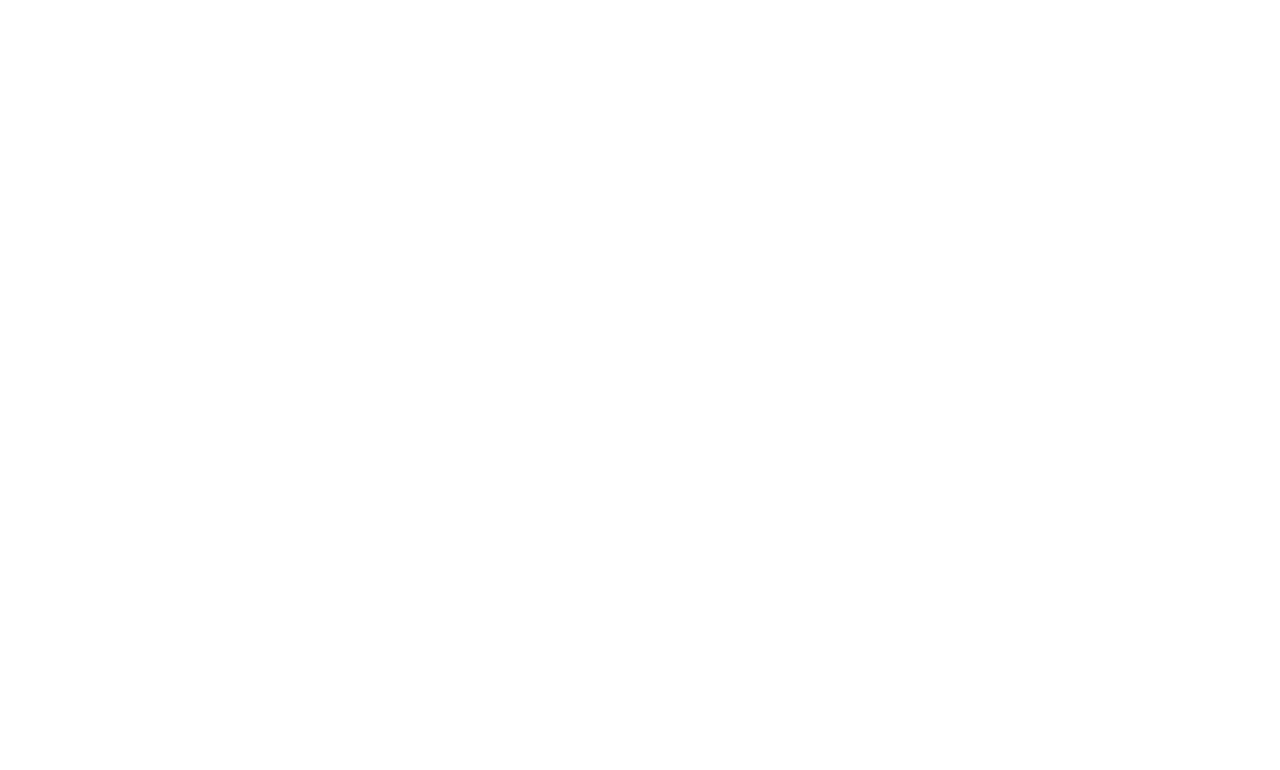
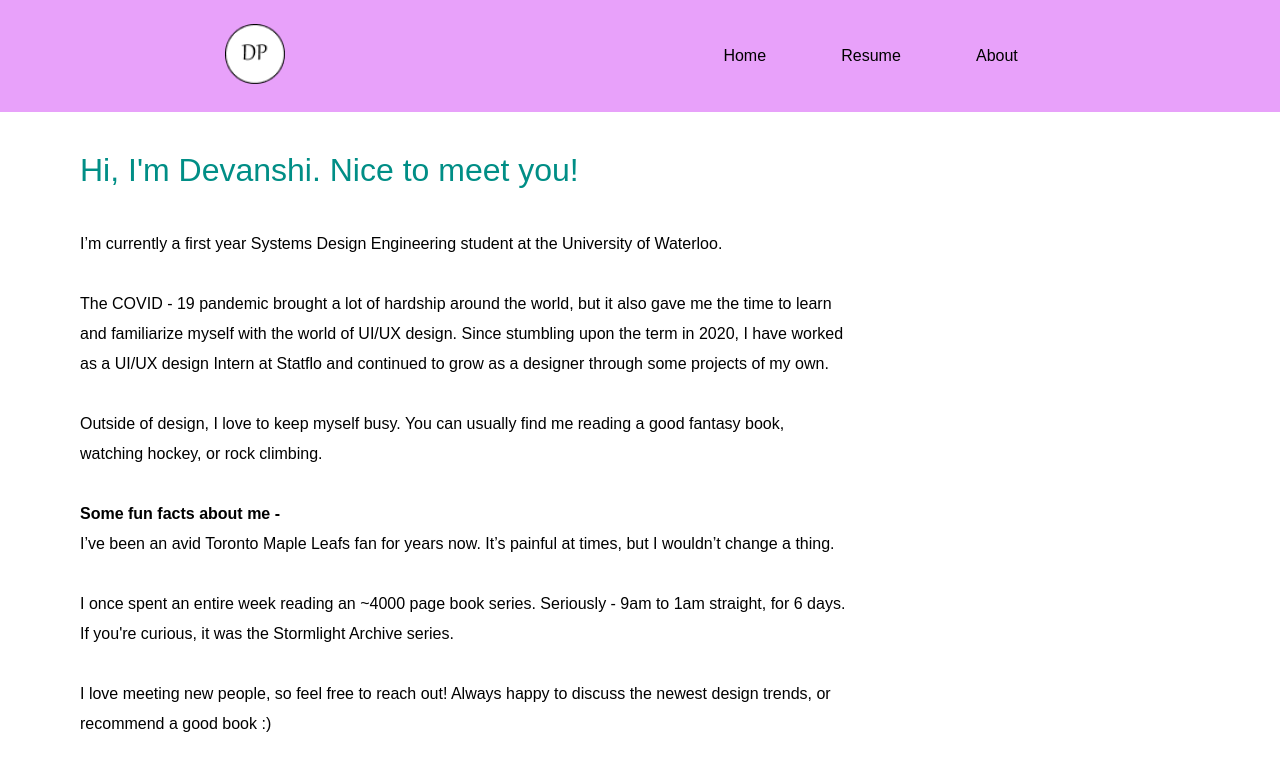
Before and after one commit to devanshipaliwal/Personal-Portfolio, a plain HTML site: page about.html in a window 1280 px wide. Drawn offline with Linux system fonts and the light colour scheme.

Commit message:
third commit

```diff
--- a/about.html
+++ b/about.html
@@ -0,0 +1,52 @@
+<!DOCTYPE html>
+<html>
+    <!--header-->
+    <head>
+        <title>About Me</title>
+        <meta name="viewport" content="width=device-width, initial-scale=1.0">
+        <link rel="stylesheet" href="styling.css">
+    </head>
+
+    <!--body-->
+    <body>
+        <div id="container">
+            <nav>
+                <div class="logo">
+                    <img class="logo" src = Images/logo.png alt="logo">
+                </div>
+
+                <ul class="nav-links">
+                    <li> <a href="index.html">Home</a> </li>
+                    <li> <a href="/Users/devan/Dropbox/My%20PC%20(LAPTOP-2AJOUJEA)/Downloads/rough%20resume%20(not%20final).pdf">Resume</a> </li>
+                    <li> <a href="about.html">About</a> </li>
+                </ul>
+            </nav>
+
+            <div class="main-text">
+                <div id ="header">
+                    <h1>Hi, I'm Devanshi. Nice to meet you!</h1>
+                </div>
+
+                <div id ="content">
+                    <p5>
+
+                        I’m currently a first year Systems Design Engineering student at the University of Waterloo.<br><br>
+
+                        The COVID - 19 pandemic brought a lot of hardship around the world, but it also gave me the time to learn and familiarize myself with the world of UI/UX design. Since stumbling upon the term in 2020, I have worked as a UI/UX design Intern at Statflo and continued to grow as a designer through some projects of my own. <br><br>
+
+                        Outside of design, I love to keep myself busy. You can usually find me reading a good fantasy book, watching hockey, or rock climbing. <br><br>
+
+                        <strong>Some fun facts about me - </strong><br>
+
+                        I’ve been an avid Toronto Maple Leafs fan for years now. It’s painful at times, but I wouldn’t change a thing. <br><br>
+
+                        I once spent an entire week reading an ~4000 page book series. Seriously - 9am to 1am straight, for 6 days. If you're curious, it was the Stormlight Archive series.<br><br>
+
+                        I love meeting new people, so feel free to reach out! Always happy to discuss the newest design trends, or recommend a good book :)
+                    </p5>
+                </div>
+            </div>
+        </div>
+    </body>
+
+</html>
--- a/styling.css
+++ b/styling.css
@@ -4,27 +4,38 @@
     box-sizing: border-box;
 }
 
+.container{
+    width: 100%;
+    min-height: 100%;
+}
+
 h1{
     color: #008E86;
-    font-size: 48px;
+    font-size: 32px;
     font-family: Arial, Helvetica, sans-serif;
-
+    padding-bottom: 40px;
+    font-weight: lighter;
 }
 
 p1{
+    background-color: rgb(150, 238, 238);
     font-size: 24px;
     font-family: Arial, Helvetica, sans-serif;
-
+    padding-left: 180px;
+    width: 40%;
 }
 
+.logo{
+    width: 60px;
+}
 nav{
     display: flex;
-    border: 1px #ccc solid;
+    background-color: rgb(232, 161, 250);
     justify-content: space-around;
-    align-items: right;
-    min-height: 8vh;
-    font-size: 24px;
+    align-items: center;
+    font-size: 16px;
     font-family: Arial, Helvetica, sans-serif;
+    padding: 24px;
 }
 
 .nav-links{
@@ -42,3 +53,28 @@ nav{
 .nav-links li{
     list-style: none;
 }
+
+.email, .book{
+    width: 1000px;
+    height: auto;
+    padding: 40px;
+}
+
+p5{
+    font-size: 16px;
+    line-height: 30px;
+    font-family: Arial, Helvetica, sans-serif;
+}
+
+.main-text{
+    max-width: 60%;
+    margin: 40px 80px;
+}
+
+
+/*
+    in h1
+    margin-left: 100px;
+    margin-bottom: 40px;
+    margin-top: 40px;
+    *\
```
Also changed, not shown: index.html (+19 -9 lines).
